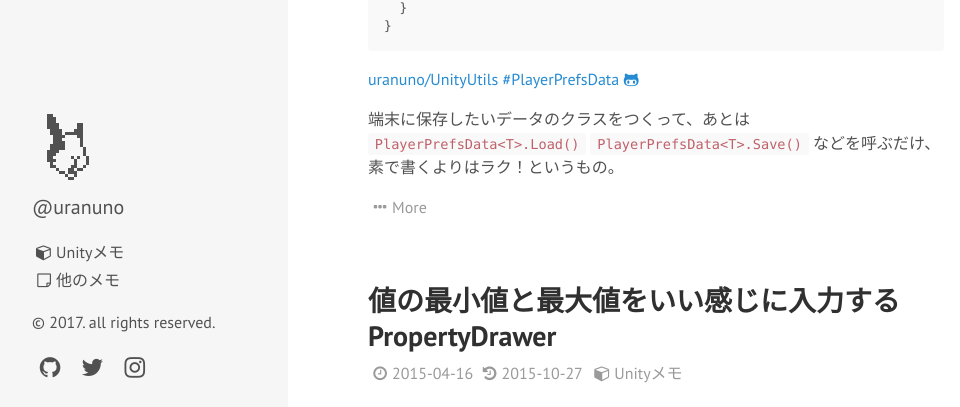
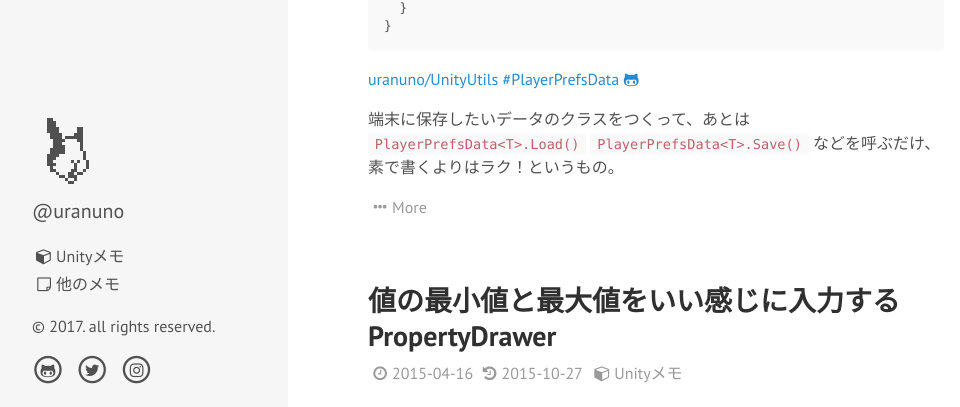
Before and after one commit to uranuno/uranuno.github.io, a Jekyll site: the page built from index.html, in a window 1280 px wide and 1400 px high, scrolled down 344 px. Shown: the part 990-1397 px from the top of the window, without its empty margins (0-960 px from the left). Built offline with Jekyll 4.4.1, drawn with Linux system fonts in a browser that asks for light colours; emoji names are drawn with the system emoji font; the list of posts is cut into pages by our own code.

Commit message:
http://fontawesome.io/examples/#stacked ←これやってみたくなった

```diff
--- a/_data/accounts.yml
+++ b/_data/accounts.yml
@@ -1,6 +1,6 @@
 - name:   Github
   url:    https://github.com/uranuno
-  icon:   github
+  icon:   github-alt
 
 - name:   Twitter
   url:    https://twitter.com/uranuno
--- a/_includes/sidebar.html
+++ b/_includes/sidebar.html
@@ -19,7 +19,12 @@
 
     <ul class="accounts">
       {% for account in site.data.accounts %}
-        <li><a href="{{ account.url }}" target="_blank"><i class="fa fa-{{ account.icon }} fa-fw" alt="{{ account.name }}"></i></a></li>
+      <li><a href="{{ account.url }}" title="{{ account.name }}" target="_blank">
+        <span class="fa-stack">
+          <i class="fa fa-circle-thin fa-stack-2x"></i>
+          <i class="fa fa-{{ account.icon }} fa-stack-1x"></i>
+        </span>
+      </a></li>
       {% endfor %}
     </ul>
   </div>
--- a/assets/css/nunomemo.css
+++ b/assets/css/nunomemo.css
@@ -95,13 +95,16 @@ a:hover small {
 
 /* Accounts */
 .accounts {
-  font-size: 1.5rem;
   margin-bottom: 0.5rem;
   padding: 0;
 }
 .accounts li {
   list-style-type: none;
   display: inline-block;
+  margin-left: 0.5em;
+}
+.accounts li:first-child {
+  margin-left: 0;
 }
 
 /* copy */
```
